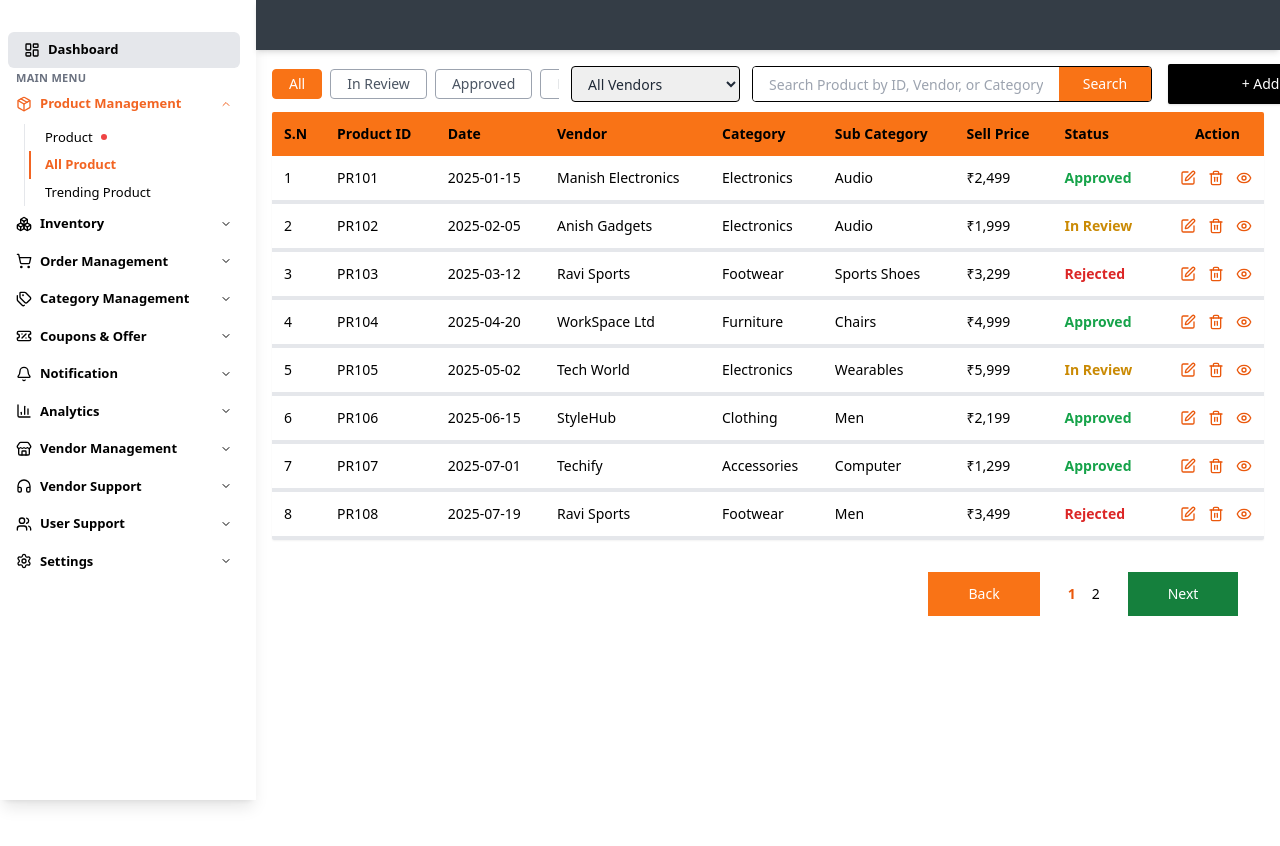
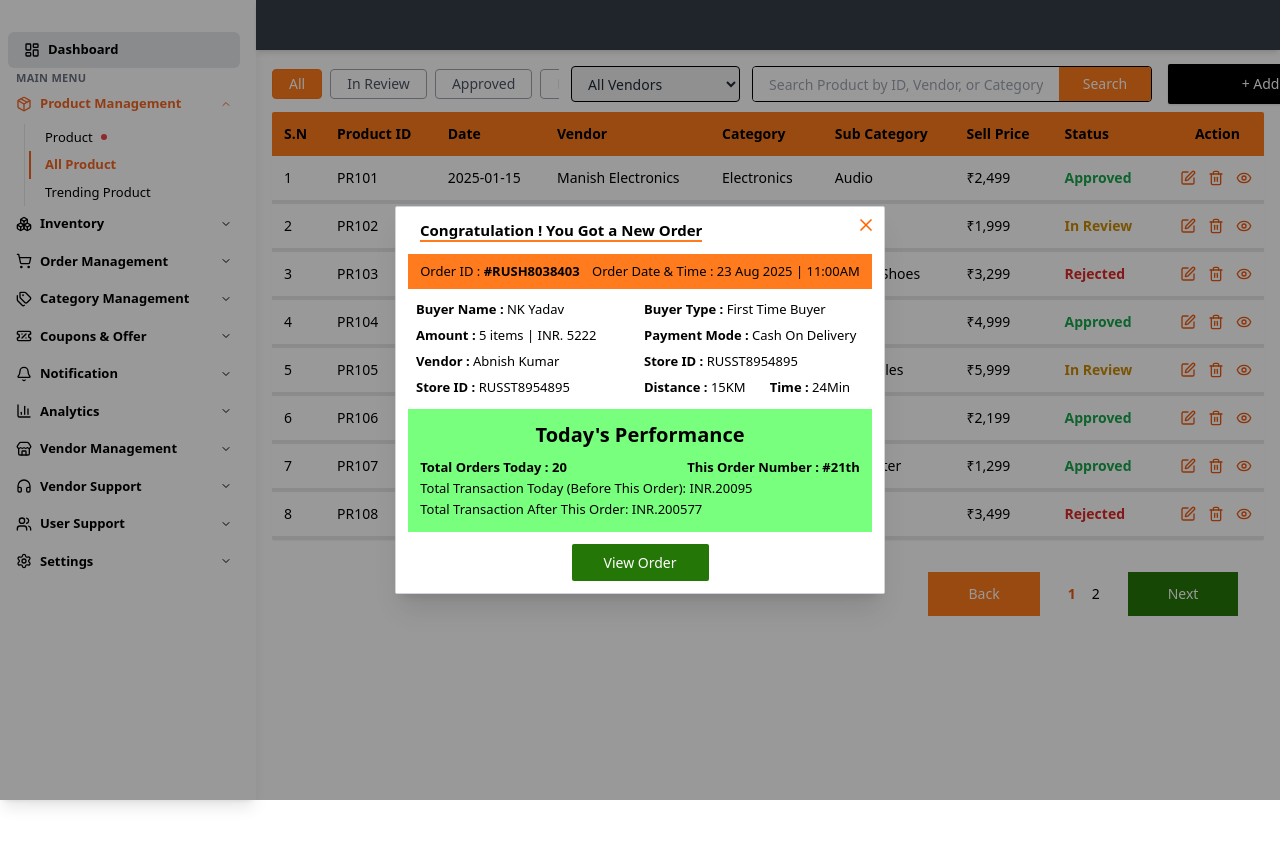
Before and after one commit to Anish88888/Infotech, a React (Vite) app: page /products/all in a window 1280 px wide. Shown: the top 846 px of the page. Built offline with nearby package versions, Linux system fonts and the light colour scheme.

Commit message:
added new order popup

```diff
--- a/src/App.jsx
+++ b/src/App.jsx
@@ -1,3 +1,4 @@
+import React, { useState, useEffect } from "react";
 import { BrowserRouter as Router, Routes, Route } from "react-router-dom";
 import Dashboard from "./pages/Dashboard";
 import AllProduct from "./pages/AllProduct";
@@ -9,30 +10,32 @@ import CreateCategory from "./pages/CreateCategory";
 import CreateSubCategory from "./pages/CreateSubCategory";
 import AllOrder from "./pages/AllOrder";
 import SingleOrder from "./pages/SingleOrder";
-// import UserManagement from "./pages/UserManagement.jsx";
 import Login from "./pages/Login";
+import NewOrderPopup from "./components/NewOrderPopup";
 
 function App() {
+  const [showPopup, setShowPopup] = useState(false);
+  useEffect(() => {
+    const timer = setTimeout(() => setShowPopup(true), 3000);
+    return () => clearTimeout(timer);
+  }, []);
+
   return (
     <Router>
       <Routes>
         <Route path="/" element={<Login />} />
-
         <Route path="/dashboard" element={<Dashboard />} />
         <Route path="/products/all" element={<AllProduct />} />
         <Route path="/products/:id" element={<SingleProduct />} />
         <Route path="/products/add" element={<AddProduct />} />
         <Route path="/vendor/all" element={<AllVendor />} />
-
         <Route path="/vendor/:id" element={<VendorDetails />} />
         <Route path="/category/create" element={<CreateCategory />} />
         <Route path="/category/create-sub" element={<CreateSubCategory />} />
-
         <Route path="/orders/all" element={<AllOrder />} />
         <Route path="/order/:id" element={<SingleOrder />} />
-
-        {/* <Route path="/users" element={<UserManagement />} /> */}
       </Routes>
+      <NewOrderPopup visible={showPopup} onClose={() => setShowPopup(false)} />
     </Router>
   );
 }
--- /dev/null
+++ b/src/components/NewOrderPopup.jsx
@@ -0,0 +1,107 @@
+import React, { useEffect } from "react";
+import { X } from "lucide-react";
+
+export default function NewOrderPopup({ visible, onClose }) {
+  useEffect(() => {
+    if (visible) {
+      const audio = new Audio("/notification.mp3");
+      audio.play();
+    }
+  }, [visible]);
+
+  if (!visible) return null;
+
+  return (
+    <div className="fixed inset-0 flex items-center justify-center bg-black/40 z-50 px-4">
+      <div className="relative bg-white border border-gray-300 shadow-xl w-full max-w-[490px] sm:rounded-sm rounded-md overflow-hidden transform transition-all duration-300 animate-popupIn">
+        {/* Close Button */}
+        <button
+          onClick={onClose}
+          className="absolute top-2 right-2 text-[#ff6600] hover:text-[#cc5200] transition-all"
+          aria-label="Close"
+        >
+          <X size={20} strokeWidth={2} />
+        </button>
+
+        {/* Header */}
+        <div className="px-4 py-3 text-[14px]  sm:text-[15px] font-semibold text-left relative inline-block ml-2">
+          <span className="relative after:content-[''] after:absolute  after:left-0 after:-bottom-[2px] after:w-full after:h-[2px] after:bg-[#FF7B1D]">
+            Congratulation ! You Got a New Order
+          </span>
+        </div>
+
+        {/* Orange Order Info Bar */}
+        <div className="bg-[#FF7B1D] text-black  text-[12px] sm:text-[13px] font-medium flex flex-col sm:flex-row sm:justify-between gap-1 sm:gap-0 px-3 py-2 w-[95%] max-w-[1200px] mx-auto">
+          <span>
+            Order ID : <strong>#RUSH8038403</strong>
+          </span>
+          <span>Order Date & Time : 23 Aug 2025 | 11:00AM</span>
+        </div>
+
+        {/* Order Details Section with Alignment Fix */}
+        <div className="p-3 text-[12px] ml-2 sm:text-[13px] text-black leading-snug">
+          <div className="grid grid-cols-2 gap-y-2">
+            <div>
+              <span className="font-semibold">Buyer Name :</span> NK Yadav
+            </div>
+            <div>
+              <span className="font-semibold">Buyer Type :</span> First Time
+              Buyer
+            </div>
+
+            <div>
+              <span className="font-semibold">Amount :</span> 5 items | INR.
+              5222
+            </div>
+            <div>
+              <span className="font-semibold">Payment Mode :</span> Cash On
+              Delivery
+            </div>
+
+            <div>
+              <span className="font-semibold">Vendor :</span> Abnish Kumar
+            </div>
+            <div>
+              <span className="font-semibold">Store ID :</span> RUSST8954895
+            </div>
+
+            <div>
+              <span className="font-semibold">Store ID :</span> RUSST8954895
+            </div>
+            <div className="flex gap-6">
+              <span>
+                <span className="font-semibold">Distance :</span> 15KM
+              </span>
+              <span>
+                <span className="font-semibold">Time :</span> 24Min
+              </span>
+            </div>
+          </div>
+        </div>
+
+        {/* Today's Performance Section */}
+        <div className="bg-[#78FF7D] p-3 text-[12px] sm:text-[13px] leading-relaxed text-black w-[95%] max-w-[1200px] mx-auto">
+          <h3 className="text-center text-lg sm:text-xl font-bold mb-2">
+            Today's Performance
+          </h3>
+          <div className="flex flex-col sm:flex-row sm:justify-between font-semibold">
+            <span>Total Orders Today : 20</span>
+            <span>This Order Number : #21th</span>
+          </div>
+          <div>Total Transaction Today (Before This Order): INR.20095</div>
+          <div>Total Transaction After This Order: INR.200577</div>
+        </div>
+
+        {/* Button Section */}
+        <div className="flex justify-center py-3 bg-white">
+          <button
+            onClick={onClose}
+            className="bg-[#247606] text-white px-6 sm:px-8 py-2 rounded-sm text-[13px] sm:text-[14px] font-medium hover:bg-[#256b45] transform hover:scale-105 transition-all duration-200"
+          >
+            View Order
+          </button>
+        </div>
+      </div>
+    </div>
+  );
+}
--- a/src/index.css
+++ b/src/index.css
@@ -21,3 +21,19 @@ body {
   border-radius: 6px;
   border: 2px solid #f3f4f6;
 }
+
+
+@keyframes popupIn {
+  0% {
+    opacity: 0;
+    transform: translateY(-20px) scale(0.95);
+  }
+  100% {
+    opacity: 1;
+    transform: translateY(0) scale(1);
+  }
+}
+
+.animate-popupIn {
+  animation: popupIn 0.35s ease-out forwards;
+}
--- a/src/pages/AllProduct.jsx
+++ b/src/pages/AllProduct.jsx
@@ -205,7 +205,7 @@ const AllProduct = () => {
                 }}
                 className={`px-4 py-1 border rounded text-xs sm:text-sm whitespace-nowrap ${
                   activeTab === tab.key
-                    ? "bg-orange-500 text-white border-orange-500"
+                    ? "bg-[#FF7B1D] text-white border-orange-500"
                     : "border-gray-400 text-gray-600 hover:bg-gray-100"
                 }`}
               >
@@ -242,7 +242,7 @@ const AllProduct = () => {
               value={searchQuery}
               onChange={(e) => setSearchQuery(e.target.value)}
             />
-            <button className="bg-orange-500 hover:bg-orange-600 text-white text-sm px-4 sm:px-6 h-full">
+            <button className="bg-[#FF7B1D] hover:bg-orange-600 text-white text-sm px-4 sm:px-6 h-full">
               Search
             </button>
           </div>
@@ -263,7 +263,7 @@ const AllProduct = () => {
       <div className="bg-white rounded-sm ml-8 shadow-sm overflow-x-auto max-w-[99%] mx-auto">
         <table className="w-full text-sm">
           <thead>
-            <tr className="bg-orange-500 text-black">
+            <tr className="bg-[#FF7B1D] text-black">
               <th className="p-3 text-left">S.N</th>
               <th className="p-3 text-left">Product ID</th>
               <th className="p-3 text-left">Date</th>
@@ -328,7 +328,7 @@ const AllProduct = () => {
         <div className="flex justify-end items-center gap-6 mt-8 max-w-[95%] mx-auto">
           <button
             onClick={() => setCurrentPage((prev) => Math.max(prev - 1, 1))}
-            className="bg-orange-500 text-white px-10 py-3 text-sm font-medium hover:bg-orange-600"
+            className="bg-[#FF7B1D] text-white px-10 py-3 text-sm font-medium hover:bg-orange-600"
           >
             Back
           </button>
@@ -375,7 +375,7 @@ const AllProduct = () => {
             onClick={() =>
               setCurrentPage((prev) => Math.min(prev + 1, totalPages))
             }
-            className="bg-green-700 text-white px-10 py-3 text-sm font-medium hover:bg-green-800"
+            className="bg-[#247606] text-white px-10 py-3 text-sm font-medium hover:bg-green-800"
           >
             Next
           </button>
--- a/src/pages/CreateSubCategory.jsx
+++ b/src/pages/CreateSubCategory.jsx
@@ -187,7 +187,7 @@ const CreateSubCategory = () => {
                 }}
                 className={`w-24 sm:w-28 px-4 py-1 border rounded text-xs sm:text-sm whitespace-nowrap ${
                   activeTab === tab
-                    ? "bg-orange-500 text-white border-orange-500"
+                    ? "bg-[#FF7B1D] text-white border-orange-500"
                     : "border-gray-400 text-gray-600 hover:bg-gray-100"
                 }`}
               >
@@ -205,7 +205,7 @@ const CreateSubCategory = () => {
               value={searchQuery}
               onChange={(e) => setSearchQuery(e.target.value)}
             />
-            <button className="bg-orange-500 hover:bg-orange-600 text-white text-sm px-3 sm:px-6 h-full">
+            <button className="bg-[#FF7B1D] hover:bg-orange-600 text-white text-sm px-3 sm:px-6 h-full">
               Search
             </button>
           </div>
@@ -226,7 +226,7 @@ const CreateSubCategory = () => {
       <div className="bg-white rounded-sm shadow-sm overflow-x-auto pl-4 max-w-[99%] mx-auto">
         <table className="w-full text-sm">
           <thead>
-            <tr className="bg-orange-500 text-black">
+            <tr className="bg-[#FF7B1D] text-black">
               <th className="p-3 text-center">S.N</th>
               <th className="p-3 text-center">Image</th>
               <th className="p-3 text-center">Sub Category</th>
@@ -345,7 +345,7 @@ const CreateSubCategory = () => {
             onClick={() =>
               setCurrentPage((prev) => Math.min(prev + 1, totalPages))
             }
-            className="bg-green-700 text-white px-10 py-3 text-sm font-medium hover:bg-green-800"
+            className="bg-[#247606] text-white px-10 py-3 text-sm font-medium hover:bg-green-800"
           >
             Next
           </button>
--- a/src/pages/SingleOrder.jsx
+++ b/src/pages/SingleOrder.jsx
@@ -11,7 +11,7 @@ const SingleOrder = () => {
 
   useEffect(() => {
     // Simulate API call
-    const timer = setTimeout(() => setLoading(false), 1500);
+    const timer = setTimeout(() => setLoading(false), 500);
     return () => clearTimeout(timer);
   }, []);
 
```
Also changed, not shown: src/pages/AllOrder.jsx (+7 -9 lines), src/pages/AllVendor.jsx (+5 -5 lines), src/pages/CreateCategory.jsx (+5 -5 lines).
